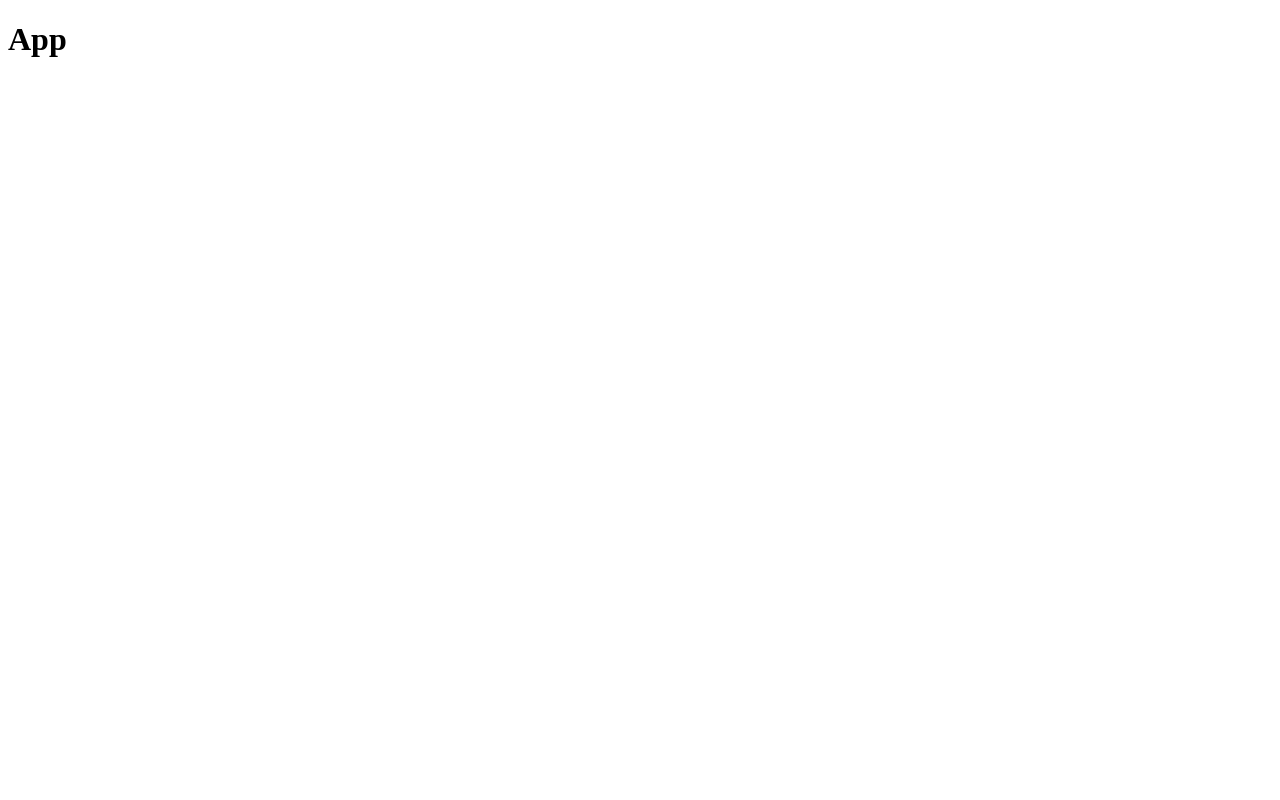
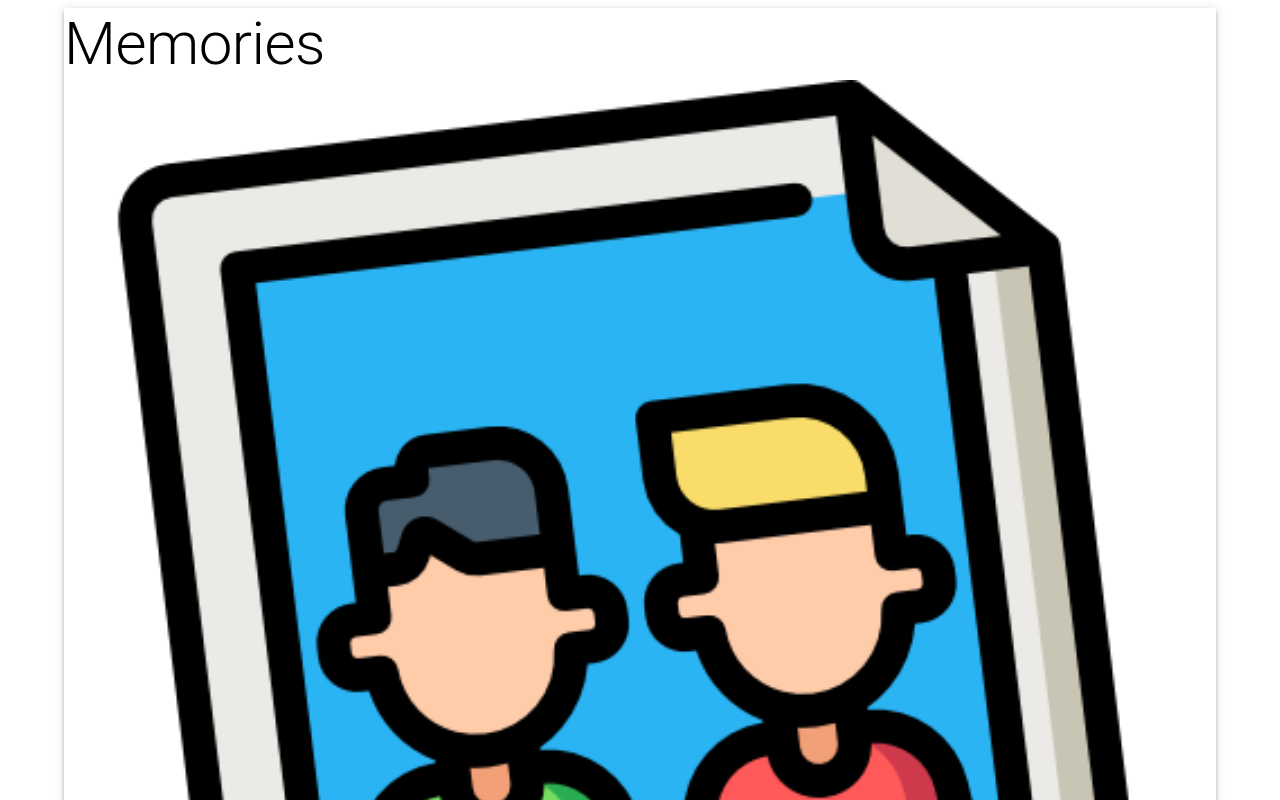
Before and after one commit to MaxHuang2037/Memories, a React (Create React App) app in the folder client/: page / in a window 1280 px wide. Shown: the top 800 px of the page. Built offline with nearby package versions, Linux system fonts and the light colour scheme.

Commit message:
creating memories and post form

```diff
--- a/client/package.json
+++ b/client/package.json
@@ -3,6 +3,9 @@
   "version": "0.1.0",
   "private": true,
   "dependencies": {
+    "@emotion/react": "^11.11.1",
+    "@emotion/styled": "^11.11.0",
+    "@mui/material": "^5.13.7",
     "@testing-library/jest-dom": "^5.16.5",
     "@testing-library/react": "^13.4.0",
     "@testing-library/user-event": "^13.5.0",
--- a/client/src/App.js
+++ b/client/src/App.js
@@ -1,10 +1,15 @@
 import React from 'react'
+import { Container, AppBar, Typography, Grow, Grid} from '@mui/material'
+import memories from './components/images/memories.png'
 
 const App = () => {
     return(
-        <div>
-            <h1>App</h1>
-        </div>
+        <Container maxWidth="lg">
+            <AppBar position="static" color="inherit">
+                <Typography variant="h2" aligh="center">Memories</Typography>
+                <img src={memories} alt="memories"></img>
+            </AppBar>
+        </Container>
     )
 }
 
```
Also changed, not shown: client/src/components/Forms/Form.js (added), client/src/components/Forms/styles.css (added), client/src/components/Posts/Post.js (added), client/src/components/Posts/Post/Post.js (added), client/src/components/Posts/Post/styles.css (added), client/src/components/Posts/styles.css (added), client/src/components/images/memories.png (added), 1 other file (tests, documents, lock files or other folders).
